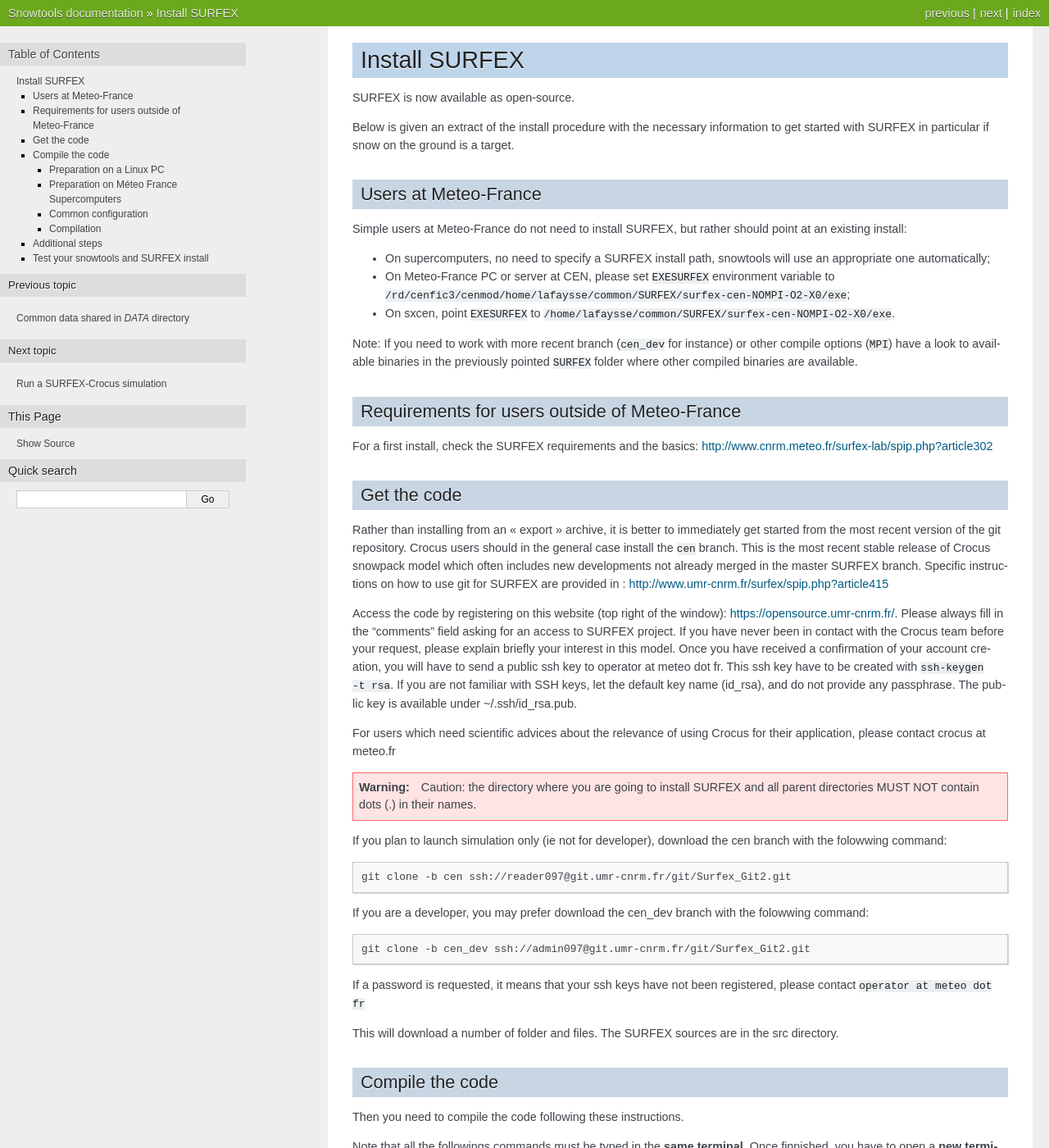
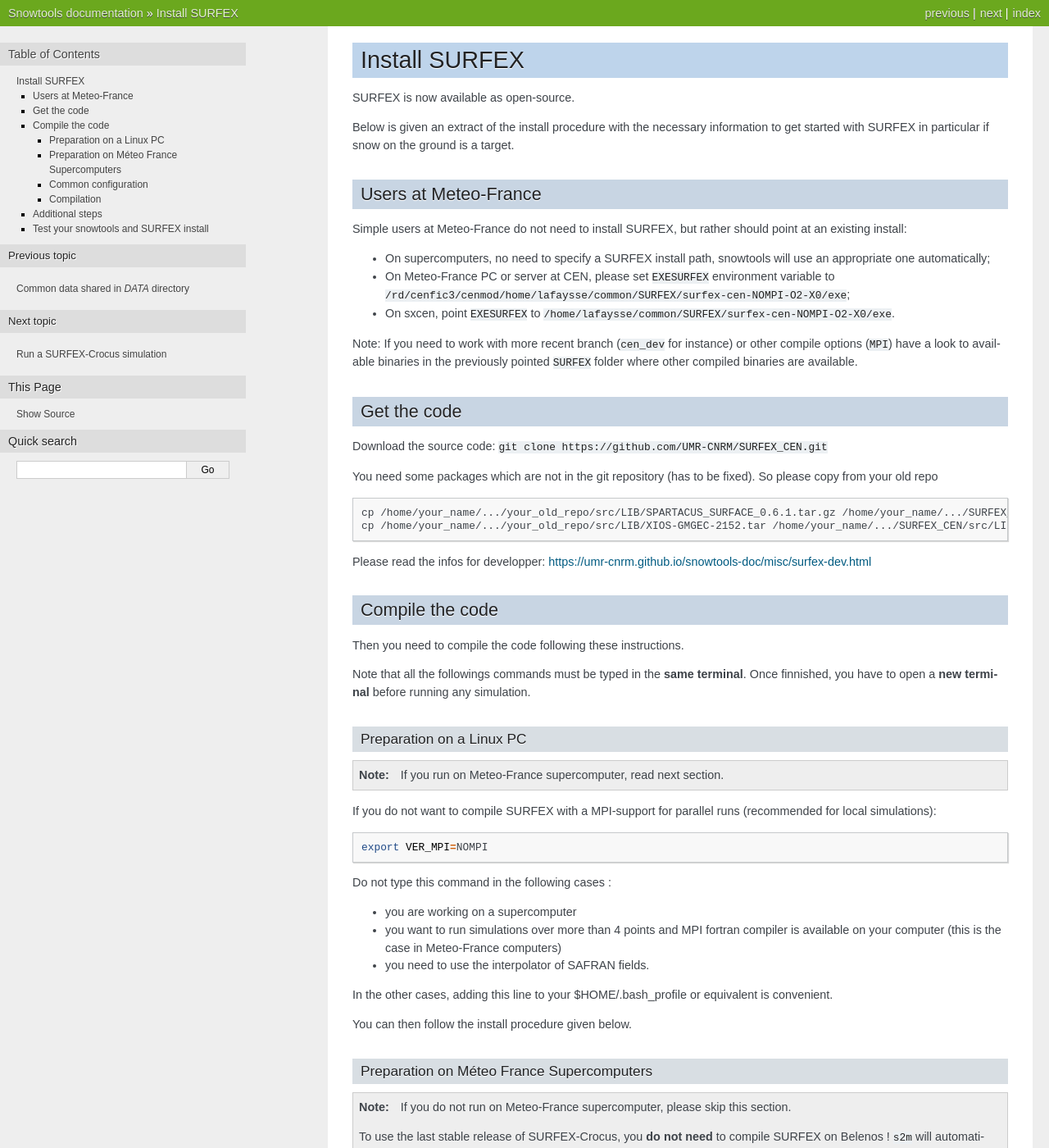
Before and after one commit to UMR-CNRM/snowtools, a Sphinx documentation site: the page built from doc/source/misc/surfex-install.rst, in a window 1280 px wide and 1400 px high. Shown: the whole window at 82% size. Built offline with Sphinx 7.4.7, drawn with Linux system fonts in a browser that asks for light colours; formulas are drawn with MathJax 3.

Commit message:
Doc: SURFEX_CEN on GitHub

```diff
--- a/doc/source/misc/surfex-install.rst
+++ b/doc/source/misc/surfex-install.rst
@@ -16,38 +16,21 @@
 
 Note: If you need to work with more recent branch (``cen_dev`` for instance) or other compile options (``MPI``) have a look to available binaries in the previously pointed ``SURFEX`` folder where other compiled binaries are available.
 
-Requirements for users outside of Meteo-France
-----------------------------------------------
-
-For a first install, check the SURFEX requirements and the basics: http://www.cnrm.meteo.fr/surfex-lab/spip.php?article302
 
 Get the code
 ------------
 
-Rather than installing from an « export » archive, it is better to immediately get started from the most recent version of the git repository. Crocus users should in the general case install the ``cen`` branch. This is the most recent stable release of Crocus snowpack model which often includes new developments not already merged in the master SURFEX branch. Specific instructions on how to use git for SURFEX are provided in : http://www.umr-cnrm.fr/surfex/spip.php?article415
+Download the source code: ``git clone https://github.com/UMR-CNRM/SURFEX_CEN.git``
 
-Access the code by registering on this website (top right of the window): https://opensource.umr-cnrm.fr/. Please always fill in the "comments" field asking for an access to SURFEX project. If you have never been in contact with the Crocus team before your request, please explain briefly your interest in this model. Once you have received a confirmation of your account creation, you will have to send a public ssh key to operator at meteo dot fr. This ssh key have to be created with ``ssh-keygen -t rsa``. If you are not familiar with SSH keys, let the default key name (id_rsa), and do not provide any passphrase. The public key is available under ~/.ssh/id_rsa.pub.
 
-For users which need scientific advices about the relevance of using Crocus for their application, please contact crocus at meteo.fr
-
-.. warning::
-   Caution: the directory where you are going to install SURFEX and all parent directories MUST NOT contain dots (.) in their names.
-
-If you plan to launch simulation only (ie not for developer), download the cen branch with the folowwing command:
+You need some packages which are not in the git repository (has to be fixed). So please copy from your old repo
 
 .. code-block:: bash
 
-   git clone -b cen ssh://reader097@git.umr-cnrm.fr/git/Surfex_Git2.git
+   cp /home/your_name/.../your_old_repo/src/LIB/SPARTACUS_SURFACE_0.6.1.tar.gz /home/your_name/.../SURFEX_CEN/src/LIB/.
+   cp /home/your_name/.../your_old_repo/src/LIB/XIOS-GMGEC-2152.tar /home/your_name/.../SURFEX_CEN/src/LIB/.
 
-If you are a developer, you may prefer download the cen_dev branch with the folowwing command:
-
-.. code-block:: bash
-
-   git clone -b cen_dev ssh://admin097@git.umr-cnrm.fr/git/Surfex_Git2.git
-
-If a password is requested, it means that your ssh keys have not been registered, please contact ``operator at meteo dot fr``
-
-This will download a number of folder and files. The SURFEX sources are in the src directory.
+Please read the infos for developper: https://umr-cnrm.github.io/snowtools-doc/misc/surfex-dev.html
 
 Compile the code
 ----------------
```
Also changed, not shown: doc/source/misc/surfex-dev.rst (+7 -0 lines), 2 other files.
